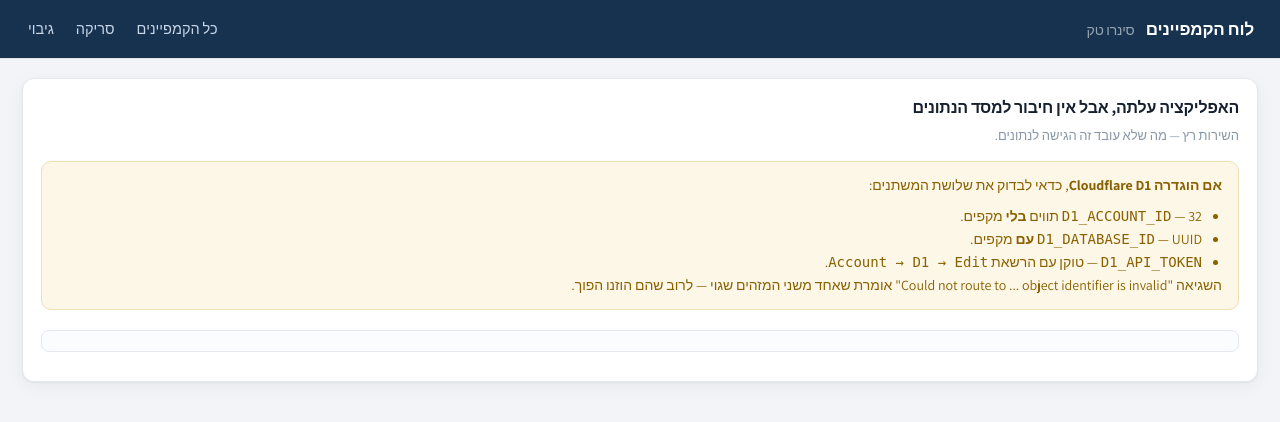
After one commit to sy-nero/-_-, a Flask app: template webapp/templates/dberror.html in a window 1280 px wide. The commit adds this page. Shown: the top 422 px of the page. Run offline with Flask 3, Linux system fonts and the light colour scheme; the template is opened without the code that fills it, so the values that code supplies are empty.

Commit message:
webapp: עמוד הקמפיין קומפקטי, והגדרת D1 שגויה לא מפילה את השירות
- הסגנון הקומפקטי הוחל עד עכשיו רק על טבלת הלוח, ולכן עמוד הקמפיין —
  שבו המשתמשת עובדת בפועל — נשאר גדול. עכשיו גם הוא בסגנון גיליון:
  שורות נמוכות, שדות בגובה שורה אחת שמתרחבים רק כשלוחצים עליהם.
- הגדרת D1 שגויה הפילה את כל הפריסה: מאגר הקמפיינים נפתח בטעינת הקוד,
  ולכן השירות לא עלה בכלל ואי אפשר היה להיכנס ולראות מה השגיאה. עכשיו
  המאגר נפתח בבקשה הראשונה, והשירות עולה ומציג עמוד שמסביר מה לתקן —
  כולל ההבחנה שגורמת לרוב התקלות: Account ID הוא 32 תווים בלי מקפים,
  ומזהה מסד D1 הוא UUID עם מקפים.

Co-Authored-By: Claude Opus 5 <noreply@anthropic.com>
Claude-Session: https://claude.ai/code/session_01Gd8wGWaCoSb6ZExiDvqztF

```diff
--- a/webapp/app.py
+++ b/webapp/app.py
@@ -35,7 +35,33 @@ from egud_bot.storage import Storage  # noqa: E402
 app = Flask(__name__)
 app.secret_key = config.flask_secret_key
 app.config.update(SESSION_COOKIE_HTTPONLY=True, SESSION_COOKIE_SAMESITE="Lax")
-store = CampaignStore()
+
+# מסד הנתונים נפתח בבקשה הראשונה ולא בטעינת הקוד: הגדרה שגויה של D1 הפילה
+# את כל הפריסה, ואי אפשר היה אפילו להיכנס ולראות מה השגיאה. עכשיו השירות
+# עולה, ומוצגת הודעה שמסבירה מה לתקן.
+_store = None
+
+
+def get_store() -> CampaignStore:
+    global _store
+    if _store is None:
+        _store = CampaignStore()
+    return _store
+
+
+class _StoreProxy:
+    """מפנה כל קריאה למאגר הקמפיינים, שנפתח רק כשצריך."""
+
+    def __getattr__(self, name):
+        return getattr(get_store(), name)
+
+
+store = _StoreProxy()
+
+
+@app.errorhandler(500)
+def internal_error(exc):
+    return render_template("dberror.html", error=str(exc)), 500
 
 
 # ---------------------------- הגנה בסיסמה ----------------------------
--- a/webapp/templates/base.html
+++ b/webapp/templates/base.html
@@ -132,6 +132,17 @@
   table.sheet .auto { background:#f0f7f2; }
   table.sheet a { color:var(--brand); }
   table.sheet .rate { font-size:12px; }
+  /* טבלת עריכה בסגנון גיליון: שדות נמוכים בלי מסגרת בולטת, כדי שהשורות
+     יישארו נמוכות והטבלה תיקרא כמו גיליון ולא כמו טופס */
+  table.sheet.edit td { padding:3px 4px; }
+  table.sheet.edit textarea, table.sheet.edit input[type=text] {
+      min-height:30px; padding:4px 7px; font-size:12.5px; border-color:#e6eaf0;
+      background:#fdfdfe; }
+  table.sheet.edit textarea { height:30px; }
+  table.sheet.edit textarea:focus, table.sheet.edit input:focus {
+      height:auto; min-height:56px; background:#fff; }
+  table.sheet.edit input[type=text]:focus { min-height:30px; }
+  table.sheet col.label { width:104px; }
 
   /* ---------- טפסים ---------- */
   label.field { display:block; }
--- /dev/null
+++ b/webapp/templates/dberror.html
@@ -0,0 +1,22 @@
+{% extends "base.html" %}
+{% block title %}תקלה בחיבור לנתונים{% endblock %}
+{% block body %}
+<div class="card">
+  <h2>האפליקציה עלתה, אבל אין חיבור למסד הנתונים</h2>
+  <p class="sub">השירות רץ — מה שלא עובד זה הגישה לנתונים.</p>
+
+  <div class="warn">
+    <b>אם הוגדרה Cloudflare D1</b>, כדאי לבדוק את שלושת המשתנים:
+    <ul style="margin:8px 0 0; padding-inline-start:20px;">
+      <li><code>D1_ACCOUNT_ID</code> — 32 תווים <b>בלי</b> מקפים.</li>
+      <li><code>D1_DATABASE_ID</code> — UUID <b>עם</b> מקפים.</li>
+      <li><code>D1_API_TOKEN</code> — טוקן עם הרשאת <code>Account → D1 → Edit</code>.</li>
+    </ul>
+    השגיאה "Could not route to ... object identifier is invalid" אומרת
+    שאחד משני המזהים שגוי — לרוב שהם הוזנו הפוך.
+  </div>
+
+  <p class="muted" style="direction:ltr; text-align:left; background:#fbfcfe;
+     border:1px solid var(--line); border-radius:8px; padding:10px 12px;">{{ error }}</p>
+</div>
+{% endblock %}
```
Also changed, not shown: webapp/templates/campaign.html (+5 -4 lines).
